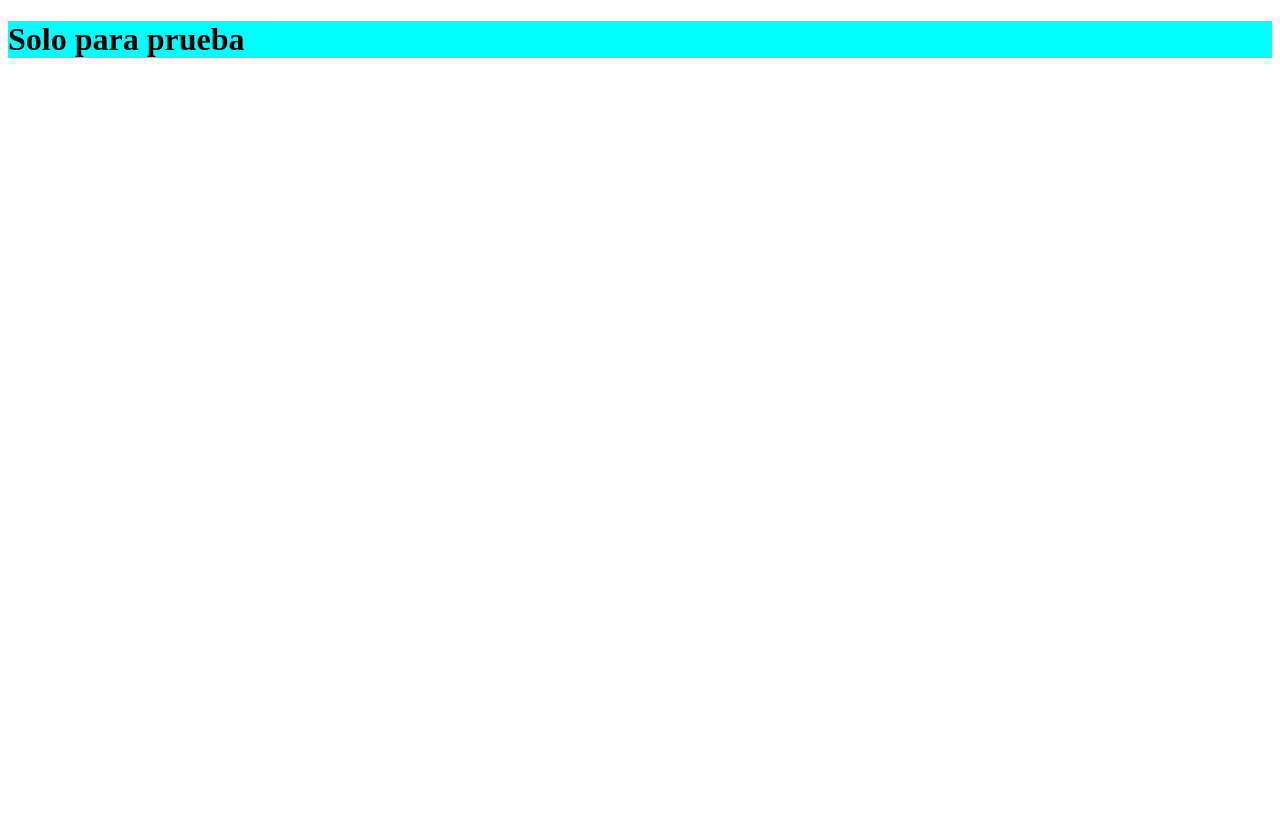
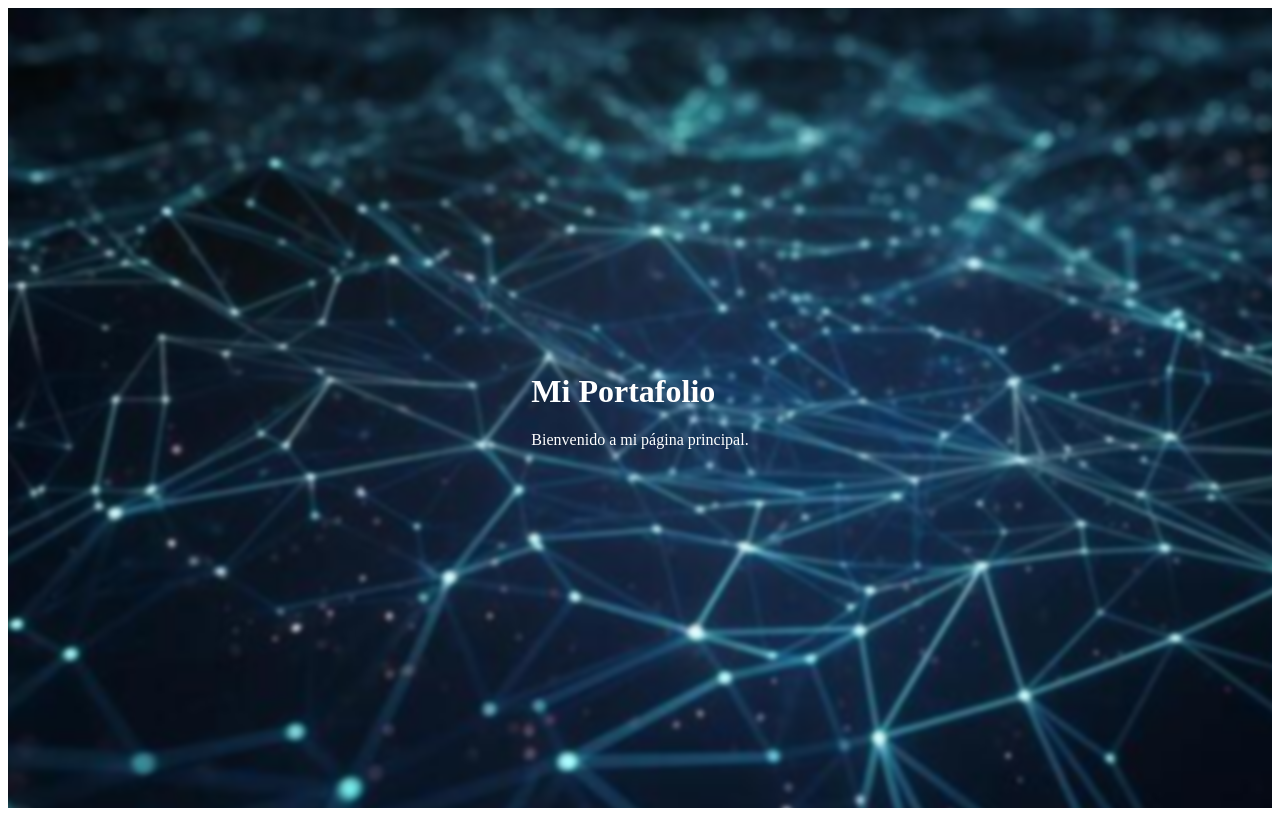
Before and after one commit to Castropy/Mi_Portafolio, an Angular app: page / in a window 1280 px wide. Built offline with nearby package versions, Linux system fonts and the light colour scheme.

Commit message:
Image background home.component

```diff
--- a/src/app/components/home.component/home.component.html
+++ b/src/app/components/home.component/home.component.html
@@ -1,3 +1,6 @@
 <div class="home-page">
-    <h1> Solo para prueba </h1>
+  <div class="content">
+    <h1>Mi Portafolio</h1>
+    <p>Bienvenido a mi página principal.</p>
+  </div>
 </div>
--- a/src/app/components/home.component/home.component.scss
+++ b/src/app/components/home.component/home.component.scss
@@ -1,3 +1,29 @@
-.home-page{
-    background-color: aqua;
+.home-page {
+  position: relative;
+  min-height: 100vh;
+  width: 100%;
+  display: flex;
+  align-items: center;
+  justify-content: center;
+  overflow: hidden; // Evita que el desenfoque cree barras de desplazamiento
+  color: white;     // Para que el texto resalte sobre el fondo
+
+  &::before {
+    content: "";
+    position: absolute;
+    top: 0;
+    left: 0;
+    right: 0;
+    bottom: 0;
+
+    // Ruta de imagen
+    background-image: url('../../../assets/background_home.jpeg');
+    background-size: cover;
+    background-position: center;
+
+    // El efecto de desenfoque
+    filter: blur(2px);
+    transform: scale(1.1); // Escala un poco para que los bordes borrosos no se vean blancos
+    z-index: -1;           // Lo manda al fondo detrás del contenido
+  }
 }
```
